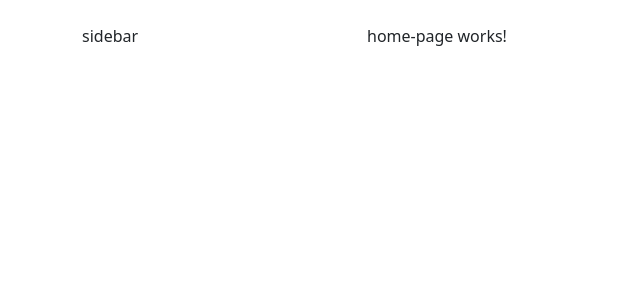
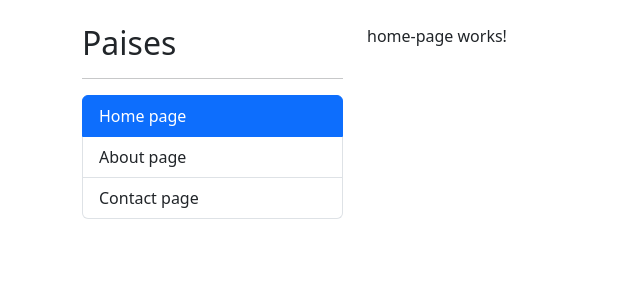
Before and after one commit to OsAlva/CountryApp-Angular, an Angular app: page / in a window 1280 px wide. Before the commit this address led to /home. Shown: the top 300 px of the page, without its empty margins (0-640 px from the left). Built offline with nearby package versions, Linux system fonts and the light colour scheme.

Commit message:
ejercicio de routerLink y routerLinkOPTIONS done

```diff
--- a/src/app/app.component.html
+++ b/src/app/app.component.html
@@ -2,7 +2,7 @@
 
     <div class="col-3">
         <!--Sidebar-->
-        sidebar
+        <shared-sidebar></shared-sidebar>
 
     </div>
 
--- /dev/null
+++ b/src/app/shared/components/sidebar/sidebar.component.html
@@ -0,0 +1,29 @@
+<h2>Paises</h2>
+<hr>
+
+<ul class="list-group">
+    <!-- para transformar el list item en un link de navegacion que reconoce el router tenemos que poner routerLink="path"-->
+  <li
+    routerLink=""
+    [routerLinkActiveOptions]="{exact: true}"
+    routerLinkActive="active"
+    class="list-group-item">
+        Home page
+  </li>
+  <li
+    routerLink="about"
+    routerLinkActive="active"
+    class="list-group-item">
+        About page
+  </li>
+
+  <li
+  routerLink="contact"
+  routerLinkActive="active"
+  class="list-group-item">
+      Contact page
+</li>
+
+</ul>
+
+<!--routerLinkActive="active"  para que se vea el link activo-->
--- /dev/null
+++ b/src/app/shared/components/sidebar/sidebar.component.ts
@@ -0,0 +1,11 @@
+import { Component } from '@angular/core';
+
+@Component({
+  selector: 'shared-sidebar',
+  templateUrl: './sidebar.component.html',
+  styles: [
+  ]
+})
+export class SidebarComponent {
+
+}
--- /dev/null
+++ b/src/app/shared/pages/contact-page/contact-page.component.html
@@ -0,0 +1 @@
+<p>contact-page works!</p>
--- /dev/null
+++ b/src/app/shared/pages/contact-page/contact-page.component.ts
@@ -0,0 +1,11 @@
+import { Component } from '@angular/core';
+
+@Component({
+  selector: 'app-contact-page',
+  templateUrl: './contact-page.component.html',
+  styles: [
+  ]
+})
+export class ContactPageComponent {
+
+}
```
Also changed, not shown: src/app/app-routing.module.ts (+7 -2 lines), src/app/shared/shared.module.ts (+11 -3 lines).
